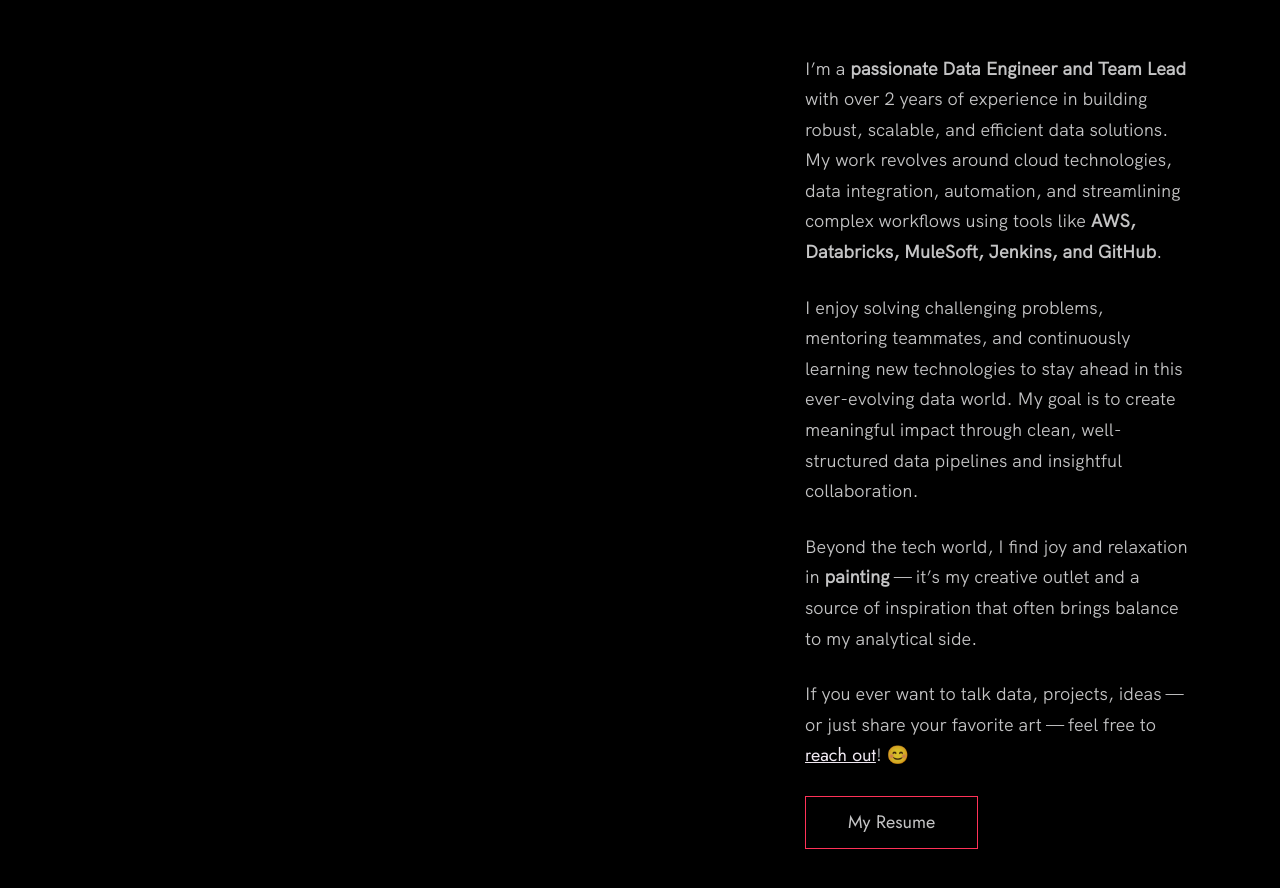
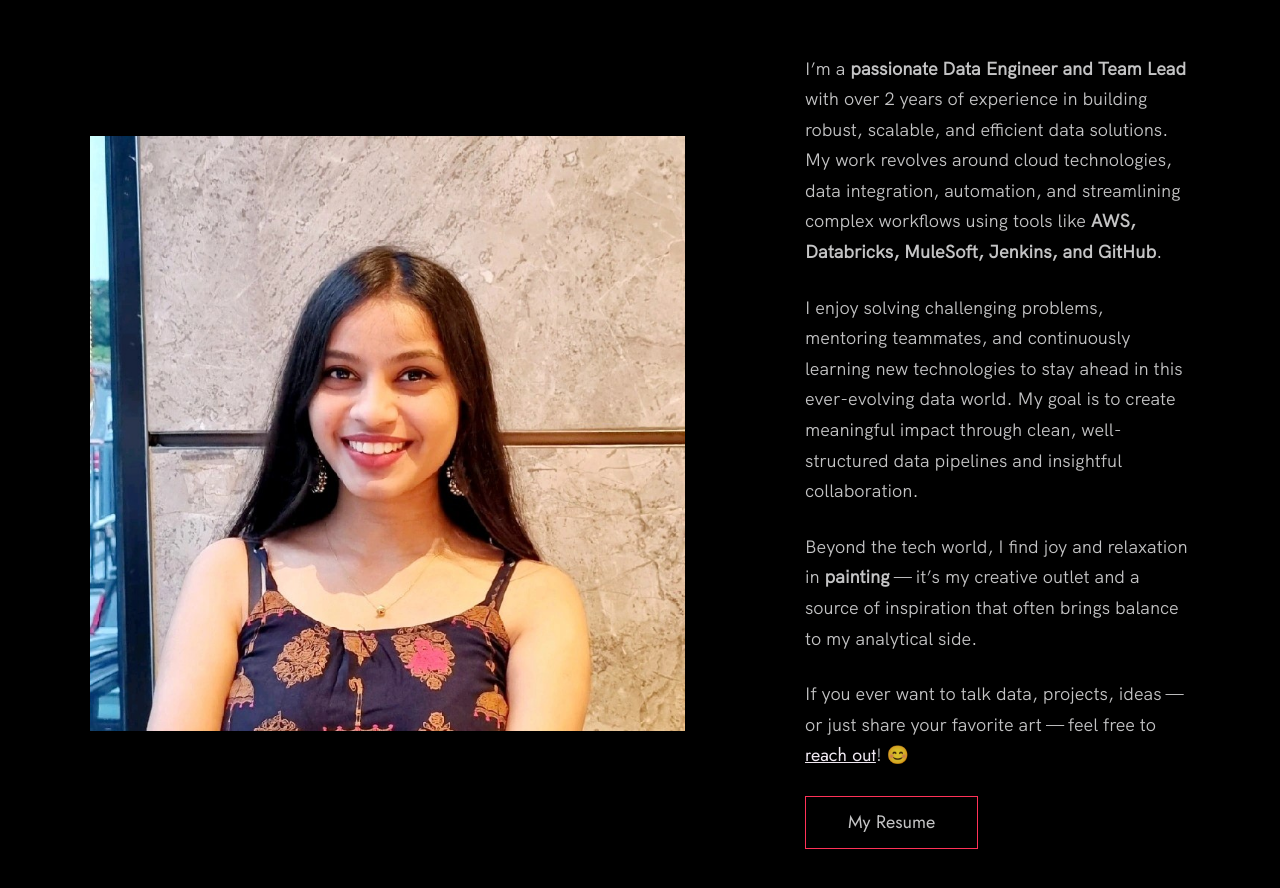
Before and after one commit to sumankumari13/sumankumari13.github.io, a plain HTML site: page index.html in a window 1280 px wide. Shown: the part 1980-2868 px from the top of the page. Drawn offline with Linux system fonts and the light colour scheme.

Commit message:
added photo

```diff
--- a/index.html
+++ b/index.html
@@ -189,7 +189,7 @@
 
           <div class="about__photo-container">
             <!-- Add a nice photo of yourself -->
-            <img class="about__photo" src="suman.jpg" alt="" />
+            <img class="about__photo" src="sumankumari.jpg" alt="" />
           </div>
         </div>
       </div>
```
